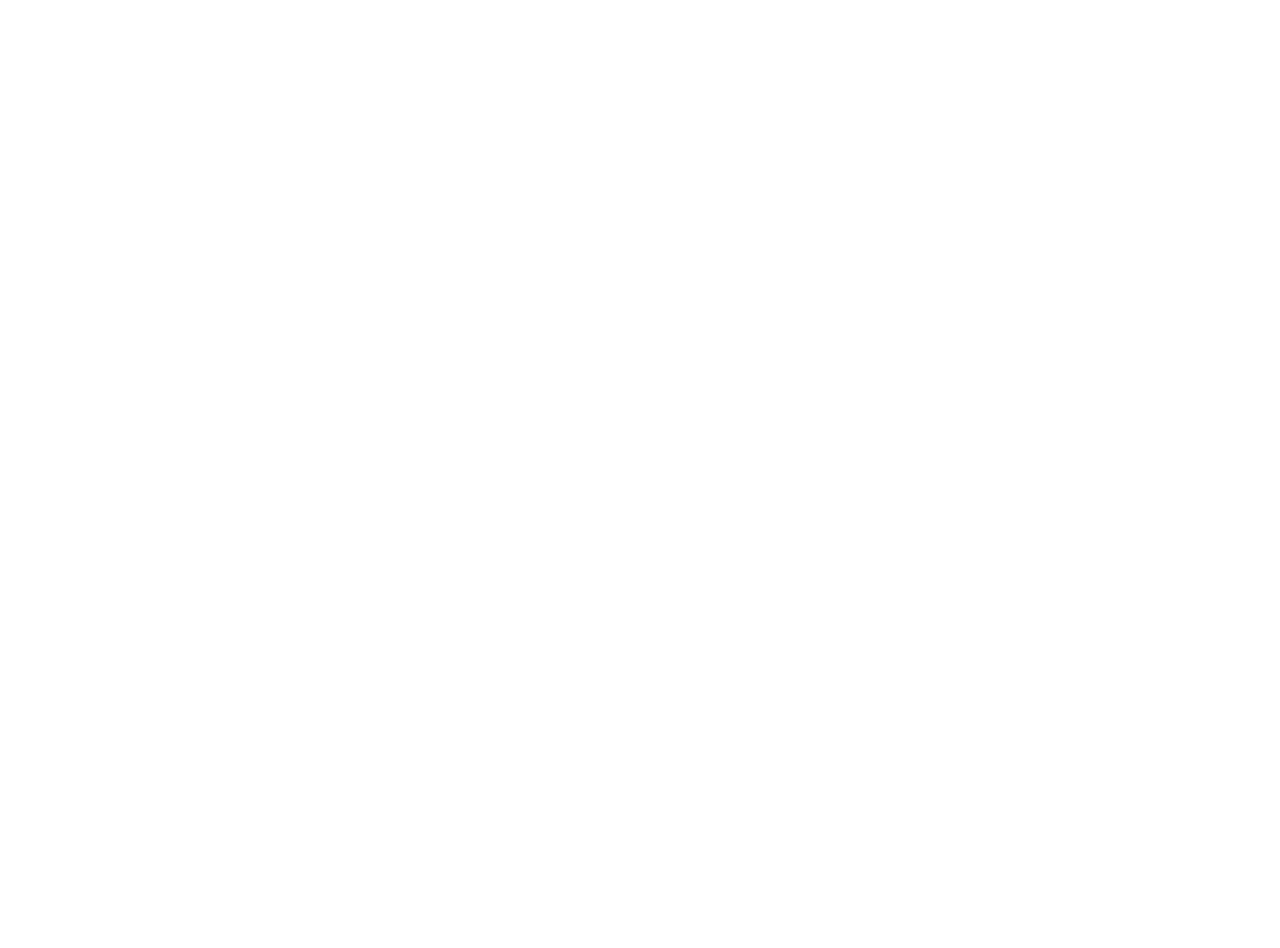
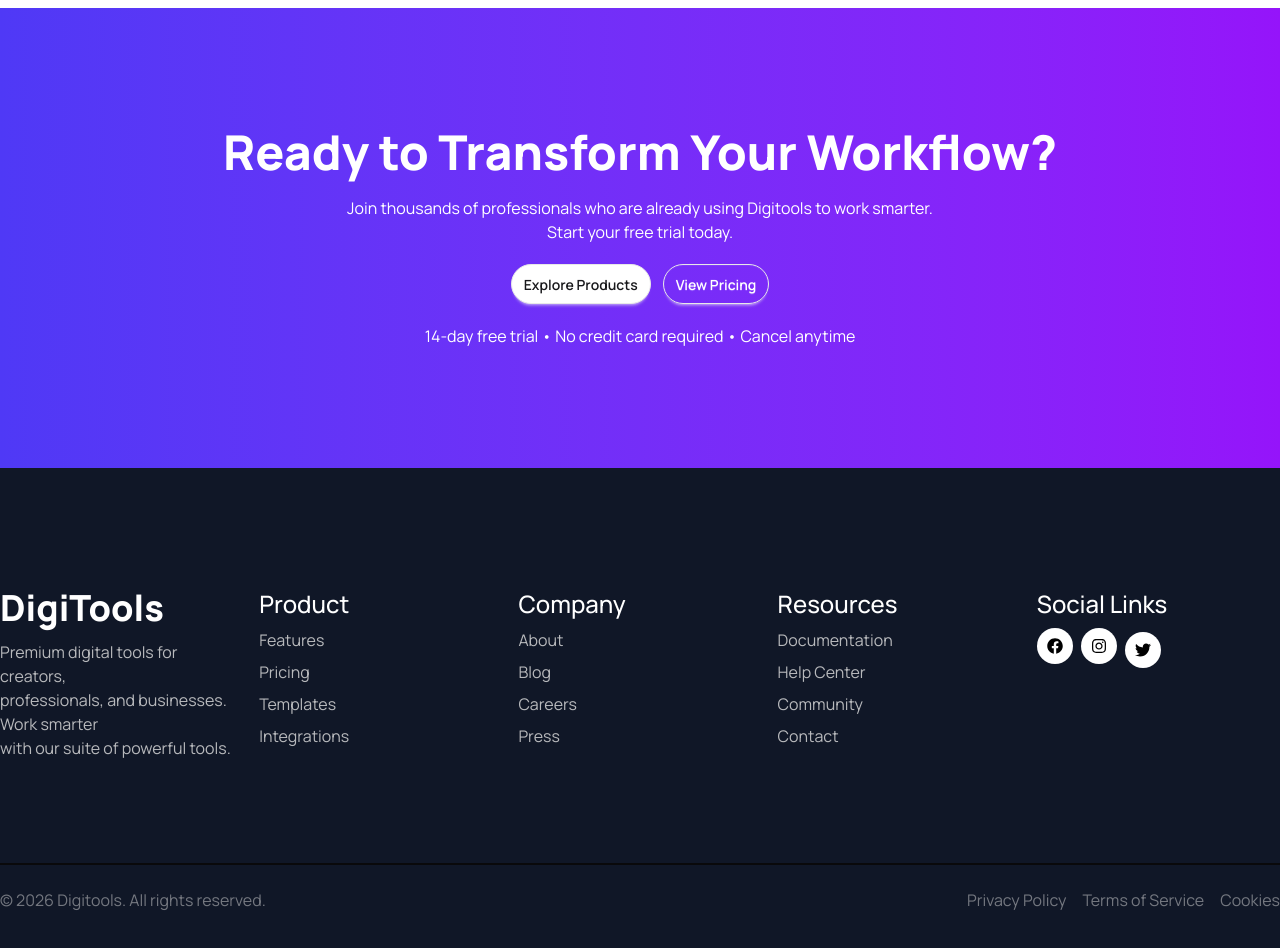
Before and after one commit to push-shihab/Assignment-06, a React (Vite) app: page / in a window 1280 px wide. Shown: the part 4060-5008 px from the top of the page. Before the commit the page ends 4068 px from the top, so only its background shows below. Built offline with nearby package versions, Linux system fonts and the light colour scheme.

Commit message:
Footer section done, final touch left

```diff
--- a/src/App.jsx
+++ b/src/App.jsx
@@ -1,3 +1,4 @@
+import Footer from "./components/Footer/Footer";
 import Header from "./components/Header/Header";
 import MainSection from "./components/MainSection/MainSection";
 
@@ -7,6 +8,7 @@
       <div>
         <Header></Header>
         <MainSection></MainSection>
+        <Footer></Footer>
       </div>
     </>
   );
--- /dev/null
+++ b/src/components/Footer/Footer.jsx
@@ -0,0 +1,111 @@
+import React from "react";
+import { FaFacebook, FaInstagram, FaTwitter } from "react-icons/fa";
+
+const Footer = () => {
+  return (
+    <div className="bg-[#101727]">
+      <div className="container mx-auto py-30 text-white">
+        <div className="grid grid-cols-5 gap-4 pb-20">
+          <div>
+            <h1 className="text-4xl font-extrabold pb-3">DigiTools</h1>
+            <p className="text-[#ddddddd1]">
+              Premium digital tools for creators,
+              <br /> professionals, and businesses. Work smarter
+              <br /> with our suite of powerful tools.
+            </p>
+          </div>
+          <div>
+            <h3 className="font-medium text-2xl pb-2">Product</h3>
+            <ul className="text-[#ddddddd1] space-y-2">
+              <li>
+                <a className="cursor-pointer">Features</a>
+              </li>
+              <li>
+                <a className="cursor-pointer">Pricing</a>
+              </li>
+              <li>
+                <a className="cursor-pointer">Templates</a>
+              </li>
+              <li>
+                <a className="cursor-pointer">Integrations</a>
+              </li>
+            </ul>
+          </div>
+          <div>
+            <h3 className="font-medium text-2xl pb-2">Company</h3>
+            <ul className="text-[#ddddddd1] space-y-2">
+              <li>
+                <a className="cursor-pointer">About</a>
+              </li>
+              <li>
+                <a className="cursor-pointer">Blog</a>
+              </li>
+              <li>
+                <a className="cursor-pointer">Careers</a>
+              </li>
+              <li>
+                <a className="cursor-pointer">Press</a>
+              </li>
+            </ul>
+          </div>
+          <div>
+            <h3 className="font-medium text-2xl pb-2">Resources</h3>
+            <ul className="text-[#ddddddd1] space-y-2">
+              <li>
+                <a className="cursor-pointer">Documentation</a>
+              </li>
+              <li>
+                <a className="cursor-pointer">Help Center</a>
+              </li>
+              <li>
+                <a className="cursor-pointer">Community</a>
+              </li>
+              <li>
+                <a className="cursor-pointer">Contact</a>
+              </li>
+            </ul>
+          </div>
+          <div>
+            <h3 className="font-medium text-2xl pb-2">Social Links</h3>
+            <ul className="space-y-2 flex items-center text-black gap-2">
+              <li className="p-2.5 bg-white rounded-full cursor-pointer">
+                <a>
+                  <FaFacebook></FaFacebook>
+                </a>
+              </li>
+              <li className="p-2.5 bg-white rounded-full cursor-pointer">
+                <a>
+                  <FaInstagram></FaInstagram>
+                </a>
+              </li>
+              <li className="p-2.5 bg-white rounded-full cursor-pointer">
+                <a>
+                  <FaTwitter></FaTwitter>
+                </a>
+              </li>
+            </ul>
+          </div>
+        </div>
+        <div className="divider divider-neutral"></div>
+        <div className="text-[#dddddd7d] flex items-center justify-between">
+          <div>© 2026 Digitools. All rights reserved.</div>
+          <div>
+            <ul className="flex items-center gap-4">
+              <li>
+                <a className="cursor-pointer">Privacy Policy</a>
+              </li>
+              <li>
+                <a className="cursor-pointer">Terms of Service</a>
+              </li>
+              <li>
+                <a className="cursor-pointer">Cookies</a>
+              </li>
+            </ul>
+          </div>
+        </div>
+      </div>
+    </div>
+  );
+};
+
+export default Footer;
--- a/src/components/MainSection/MainSection.jsx
+++ b/src/components/MainSection/MainSection.jsx
@@ -2,6 +2,7 @@
 import ProductPricing from "../ProductTools/ProductPricing";
 import GetStart from "../GetStart/GetStart";
 import Pricing from "../Pricing/Pricing";
+import Trial from "../Trial/Trial";
 
 const MainSection = () => {
   return (
@@ -9,6 +10,7 @@
       <ProductPricing></ProductPricing>
       <GetStart></GetStart>
       <Pricing></Pricing>
+      <Trial></Trial>
     </div>
   );
 };
--- /dev/null
+++ b/src/components/Trial/Trial.jsx
@@ -0,0 +1,30 @@
+import React from "react";
+
+const Trial = () => {
+  return (
+    <div className="bg-linear-to-r from-[#4F39F6] to-[#9514FA]">
+      <div className="container mx-auto py-30 text-white text-center space-y-5">
+        <h1 className="font-extrabold text-5xl">
+          Ready to Transform Your Workflow?
+        </h1>
+        <p>
+          Join thousands of professionals who are already using Digitools to
+          work smarter.
+          <br />
+          Start your free trial today.
+        </p>
+        <div className="flex gap-3 justify-center">
+          <button className="btn font-semibold p-3 rounded-3xl bg-white">
+            Explore Products
+          </button>
+          <button className="btn font-semibold p-3 rounded-3xl bg-transparent text-white">
+            View Pricing
+          </button>
+        </div>
+        <p>14-day free trial • No credit card required • Cancel anytime</p>
+      </div>
+    </div>
+  );
+};
+
+export default Trial;
```
